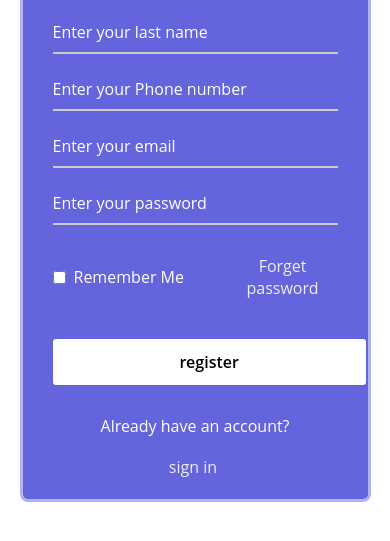
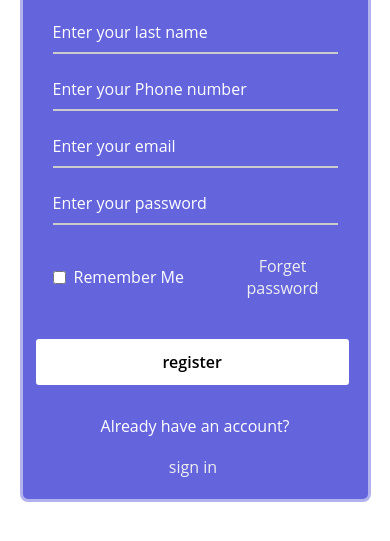
Before and after one commit to AmanReja/exam-app, a plain HTML site: page register.html in a window 390 px wide. Shown: the part 161-702 px from the top of the page. Drawn offline with Linux system fonts and the light colour scheme.

Commit message:
fixed lag

```diff
--- a/style.css
+++ b/style.css
@@ -219,6 +219,10 @@ a{
     top: 14px;
 
     }
+    #register{
+        position: relative;
+        right: 17px;
+    }
 
 
 }
```
